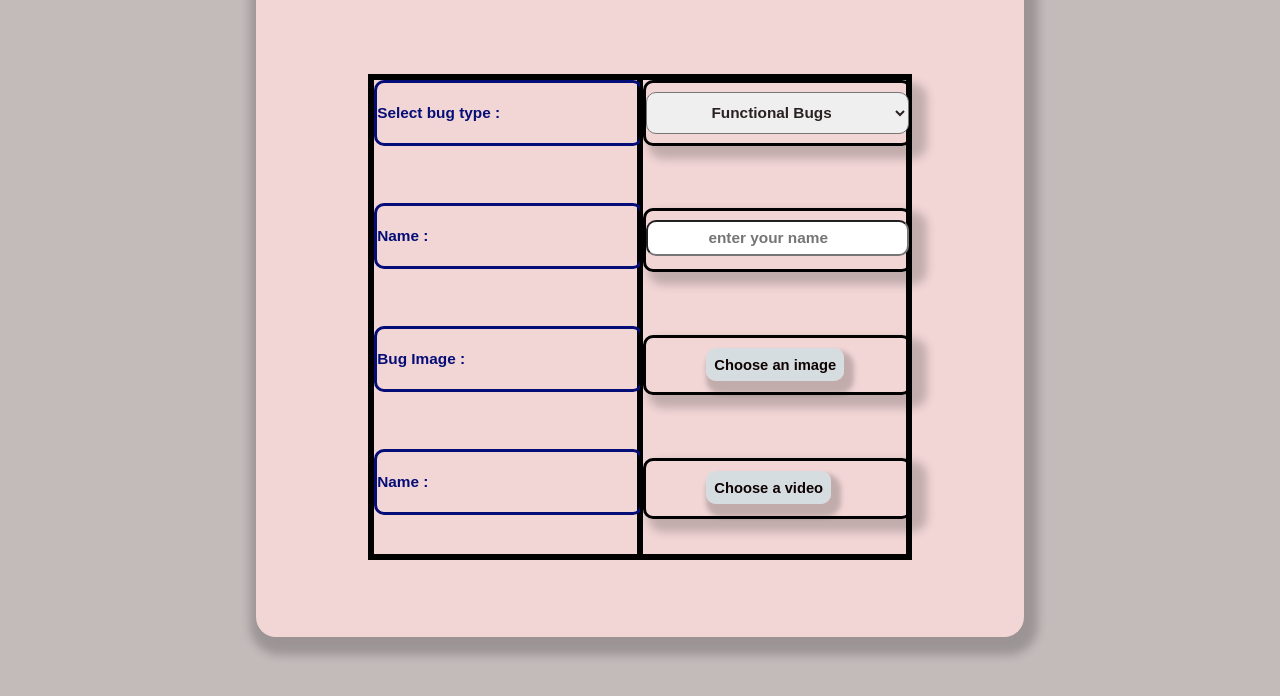
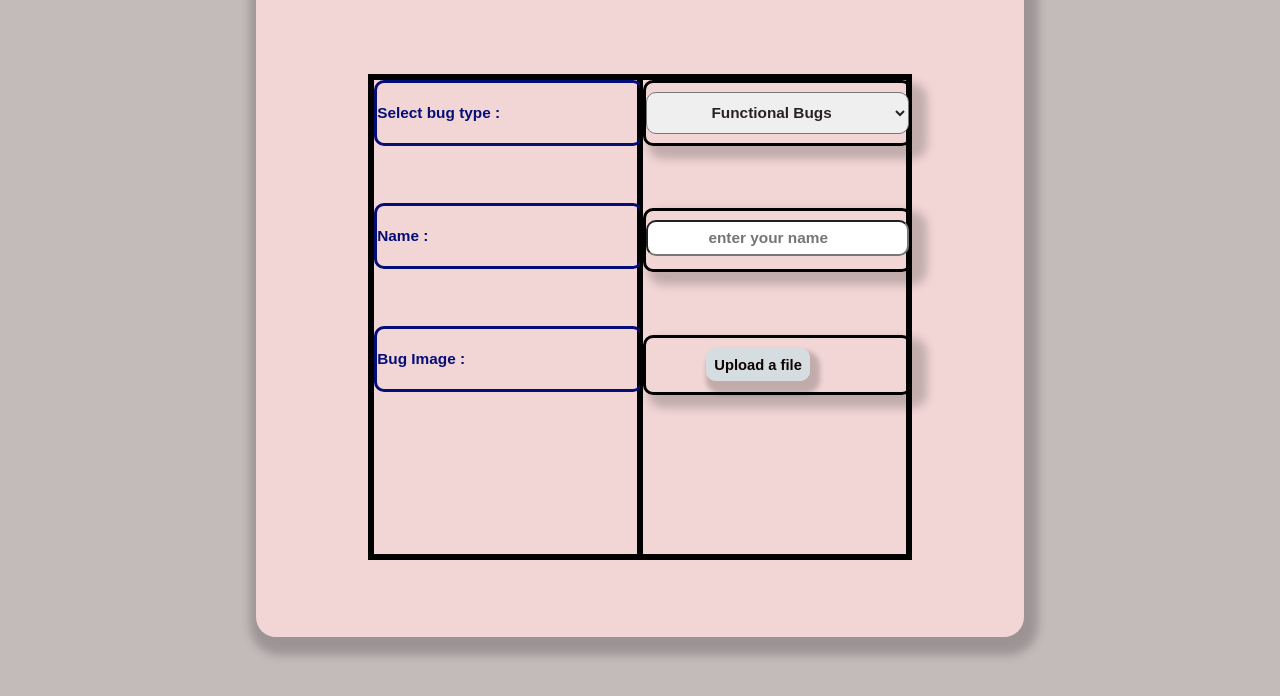
Before and after one commit to Abhishek8985/Bug-Reporting, a plain HTML site: page index.html in a window 1280 px wide. Shown: the part 380-1076 px from the top of the page. Drawn offline with Linux system fonts and the light colour scheme.

Commit message:
Update index.html

```diff
--- a/index.html
+++ b/index.html
@@ -26,7 +26,6 @@
                         <div class="labels"><label for="bug">Select bug type : </label></div>
                         <div class="labels"><label for="name">Name : </label></div>
                         <div class="labels"><label for="bug-img">Bug Image : </label></div>
-                        <div class="labels"><label for="bug-video">Name : </label></div>
                     </div>
                     <div class="form-inputs">
                         <div class="inputs">
@@ -51,14 +50,8 @@
                         </div>
                         <div class="inputs i1">
                             <label class="file-input-label">
-                                <input type="file" name="bug-img" accept="image/png, image/gif, image/jpeg" class="file-input" />
-                                <span class="file-input-text">Choose an image</span>
-                            </label>
-                        </div>
-                        <div class="inputs il i2">
-                            <label class="file-input-label">
-                                <input type="file" name="bug-video" accept="video/*" class="file-input" />
-                                <span class="file-input-text">Choose a video</span>
+                                <input type="file" name="bug-img" accept="image/png, image/gif, image/jpeg, video/*" class="file-input" />
+                                <span class="file-input-text">Upload a file</span>
                             </label>
                         </div>
                     </div>
```
